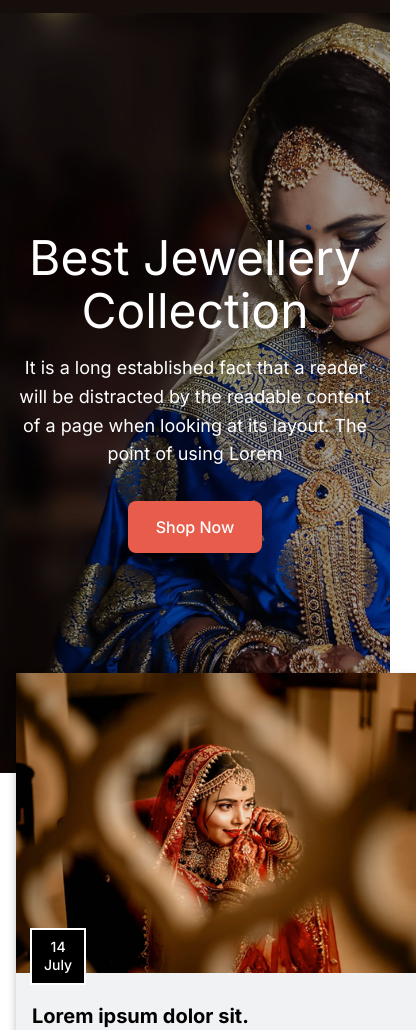
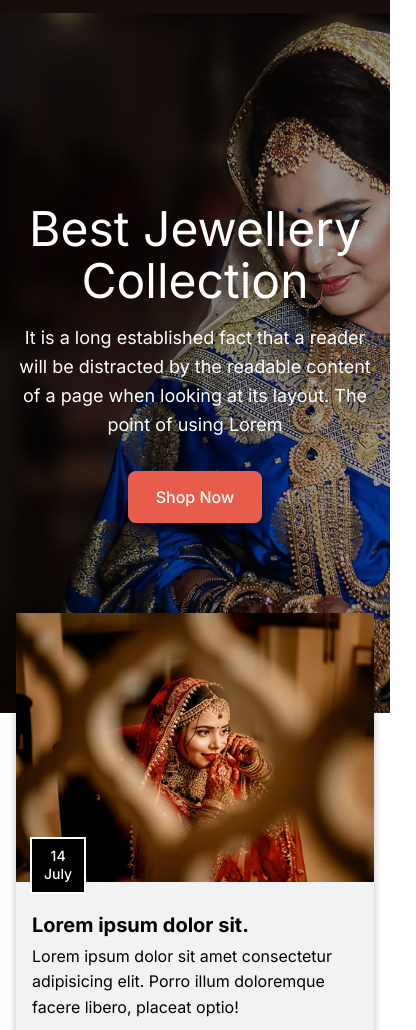
Before and after one commit to adamsdevart/cherry-assignment, a plain HTML site: page index.html in a window 390 px wide. Shown: the part 73-1103 px from the top of the page, 416 px wide, since content can reach past the window. Drawn offline with Linux system fonts and the light colour scheme.

Commit message:
refactor hero and articles styles for improved layout and responsiveness

```diff
--- a/css/styles.css
+++ b/css/styles.css
@@ -177,7 +177,6 @@ html {
 
 /* HERO STYLES */
 .hero {
-  background-color: #160e0b;
   color: #ffffff;
   background-image: url("../assets/images/slider-bg.jpg");
   background-position: center;
@@ -193,7 +192,7 @@ html {
   align-items: center;
   justify-content: center;
   text-align: center;
-  height: min(90dvh, 60rem);
+  min-height: 700px;
 }
 
 .hero__content {
@@ -229,15 +228,19 @@ html {
 /* ARTICLES STYLES */
 .articles__inner {
   display: grid;
-  grid-template-columns: repeat(auto-fit, minmax(25rem, 1fr));
-  gap: 10rem 2.5rem;
+  gap: 9rem 2.5rem;
   padding-block-end: 5.375rem;
+
+  @media (min-width: 900px) {
+    grid-template-columns: repeat(auto-fit, minmax(25rem, 1fr));
+  }
 }
 
 .article {
   margin-block-start: -6.25rem;
   background-color: #f1f2f4;
-
+  max-width: 440px;
+  margin-inline: auto;
   filter: drop-shadow(0px 4px 4px rgba(0, 0, 0, 0.25));
 }
 
```
